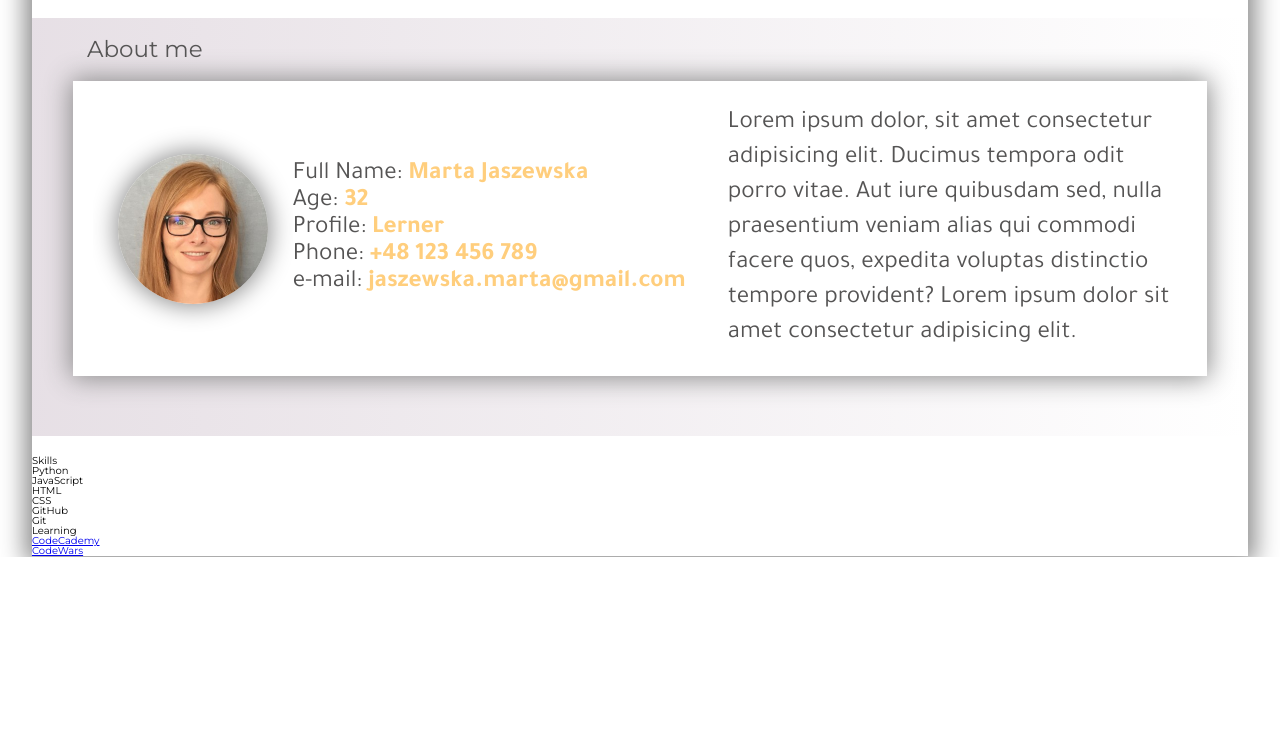
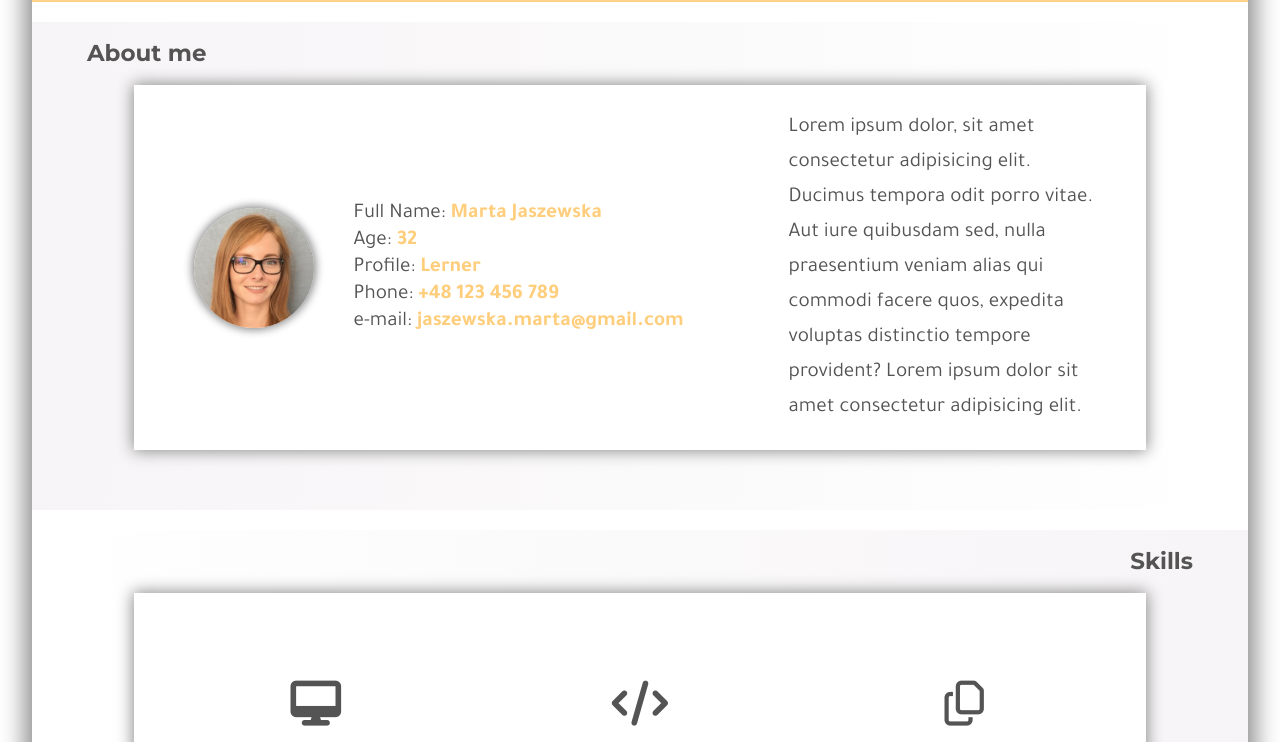
Before and after one commit to MartaJaszewska/BusinessCard, a plain HTML site: page business_card.html in a window 1280 px wide. Shown: the part 518-1260 px from the top of the page. Before the commit the page ends 1075 px from the top, so only its background shows below. Drawn offline with Linux system fonts and the light colour scheme.

Commit message:
skills completed

```diff
--- a/business_card.html
+++ b/business_card.html
@@ -9,13 +9,13 @@
         <meta name="author" content="Marta Jaszewska">
         <link rel="stylesheet" href="css/reset.css">
         <link rel="stylesheet" href="css/main.css">
-        <link rel="stylesheet" href="fontello/css/fontello.css">
         <link href="https://fonts.googleapis.com/css?family=Montserrat:400,700&display=swap" rel="stylesheet">
         <link href="https://fonts.googleapis.com/css?family=Tajawal:400,700&display=swap" rel="stylesheet">
+        <script src="https://kit.fontawesome.com/f939dacb57.js" crossorigin="anonymous"></script>
     </head>
     <body>
         <header class="contener floatfix">
-            <h1><a href="business_card.html" title="Home page">Marta Jaszewska</a></h1>
+            <h1><a href="business_card.html" title="Home page">Jaszewska</a></h1>
             <nav>
                 <ul>
                     <li>About Me</li>
@@ -30,8 +30,8 @@
                 <h1>Welcome</h1>
                 <h2>feel free and find out</h2>
                 <div class="icons">
-                    <a class="link" href="#" target="_blank"><span class="icon"><i class="icon-github-circled"></span></i></a>
-                    <a class="link" href="#" target="_blank"><span class="icon"><i class="icon-linkedin-squared"></span></i></a>
+                    <a class="link" href="#" target="_blank"><span class="icon"><i class="fab fa-github"></i></span></a>
+                    <a class="link" href="#" target="_blank"><span class="icon"><i class="fab fa-linkedin"></i></span></a>
                 </div>
 
             </div>
@@ -60,11 +60,13 @@
         </section>
         <section id="skills">
             <h2>Skills</h2>
+            <div class="data">
                 <ul>
-                    <li>Python<br>JavaScript</li>
-                    <li>HTML <br>CSS</li>
-                    <li>GitHub<br>Git</li>
+                    <li class="front"><i class="fas fa-desktop"></i><br><span>Front End</span><br>HTML, CSS, JavaScript</li>
+                    <li class="back"><i class="fas fa-code"></i><br><span>Back End</span><br>Python</li>
+                    <li class="more"><i class="far fa-copy"></i><br><span>And More</span><br>GitHub, Git</li>
                 </ul>
+            </div>
         </section class="aside">
         <aside>
             <h3>Learning</h3>
@@ -73,6 +75,9 @@
                 <li><a href="http://www.codewars.com">CodeWars</a></li>
             </ul>
         </aside>
+        <footer>
+            <h6>2019 Marta Jaszewska</h6>
+        </footer>
 
     </body>
 
--- a/css/main.css
+++ b/css/main.css
@@ -7,6 +7,7 @@
     --peach: rgb(255, 176, 156);
     --orange: rgb(255, 206, 125);
     --yellow: rgb(249, 248, 113);
+    --violet-bg: rgba(174, 151, 170, 0.1);
 }
 
 .floatfix::after {
@@ -27,7 +28,7 @@
     background-size: cover;
     opacity: 0.9;
     overflow: hidden;
-    border-top: 4px solid (var(--orange));
+    border-top: 4px solid var(--orange);
     border-bottom: 4px solid var(--orange);
 }
 
@@ -66,6 +67,8 @@
 .icon {
     font-size:2.5rem;
     color: var(--dark);
+    margin: 0 6px;
+
 }
 
 html {
@@ -81,12 +84,16 @@ body {
     box-shadow: 0px 0px 23px 7px var(--gray);
 }
 
-
+header {
+    background-color: var(--violet-bg) ;
+}
 
 header h1 {
     float:left;
     width: 45%;
     min-width: 200px;
+    position: relative;
+    left: 50px;
 }
 
 header h1 a {
@@ -104,7 +111,7 @@ header h1 a {
 
 header nav {
     float:right;
-    width: 55%
+    width: 45%
 }
 
 header nav ul {
@@ -138,9 +145,10 @@ header nav ul li:hover {
 #about {
     display: flex;
     flex-direction: column;
+    width: 100%;
     padding: 20px 0 60px 0;
     margin: 20px 0;
-    background-image: linear-gradient(to right, rgba(174, 151, 170, 0.3), var(--white));
+    background-image: linear-gradient(to right, var(--violet-bg), var(--white));
  }
 
 #about h2 {
@@ -148,6 +156,7 @@ header nav ul li:hover {
     margin-bottom: 20px;
     font-family: Montserrat, sans-serif;
     font-size: 2.3rem;
+    font-weight: 700;
     color: var(--dark);
 }
 
@@ -156,11 +165,12 @@ header nav ul li:hover {
     align-self: center;
     background-color: var(--white);
     padding: 20px;
-    box-shadow: 0px 0px 25px 2px var(--gray);
-    width: 90%;
+    box-shadow: 0px 0px 15px 1px var(--gray);
+    width: 80%;
     height: 85%;
+    min-height:270px;
     font-family: Tajawal, sans-serif;
-    font-size: 2.5rem;
+    font-size: 2.1rem;
     font-weight: 400;
     color: var(--dark);
     overflow: auto;
@@ -178,13 +188,13 @@ header nav ul li:hover {
 
 .photo img {
     display: block;
-    max-width:150px;
+    max-width:120px;
     max-height:auto;
     border-radius: 50%;
-    box-shadow: 0px 0px 25px 2px var(--gray);
+    box-shadow: 0px 0px 8px 2px var(--gray);
 }
 
-.data ul {
+#about .data ul {
     flex: 2;
     display: flex;
     flex-direction: column;
@@ -199,19 +209,58 @@ header nav ul li:hover {
     font-weight: 700;
 }
 
-.data .description {
+#about .data .description {
     overflow: auto;
     display: flex;
     justify-content: left;
     align-items: center;
 }
 
-.description p {
+#about .data .description p {
     flex: 5;
     line-height: 3.5rem;
     margin: 5px 15px;
 }
 
+
+#skills {
+    display: flex;
+    flex-direction: column;
+    width: 100%;
+    padding: 20px 0 60px 0;
+    margin: 20px 0;
+    background-image: linear-gradient(to left, var(--violet-bg), var(--white));
+ }
+
+#skills h2 {
+    text-align: right;
+    margin-right: 55px;
+    margin-bottom: 20px;
+    font-family: Montserrat, sans-serif;
+    font-size: 2.3rem;
+    font-weight: 700;
+    color: var(--dark);
+}
+
+
+
+#skills .data ul {
+    flex: 1;
+    display: grid;
+    grid-template-columns: 1fr 1fr 1fr;
+    grid-template-areas:
+        "front back more";
+    text-align: center;
+    justify-items: justify;
+    align-items: center;
+    line-height: 3.7rem;
+    font-size:2.8rem;
+}
+
+#skills .data ul li i {
+    font-size:4.5rem;
+    margin-bottom: 15px;
+}
 
 
 @media screen and (max-width: 1024px) {
@@ -276,9 +325,7 @@ header nav ul li:hover {
         font-size: 3.5em;
         min-width:300px;
     }
-    header nav ul {
-        width: 100%;
-    }
+
     header nav ul li {
         display: block;
         width: 100%;
```
Lines whose indentation alone changed are shown as unchanged.
